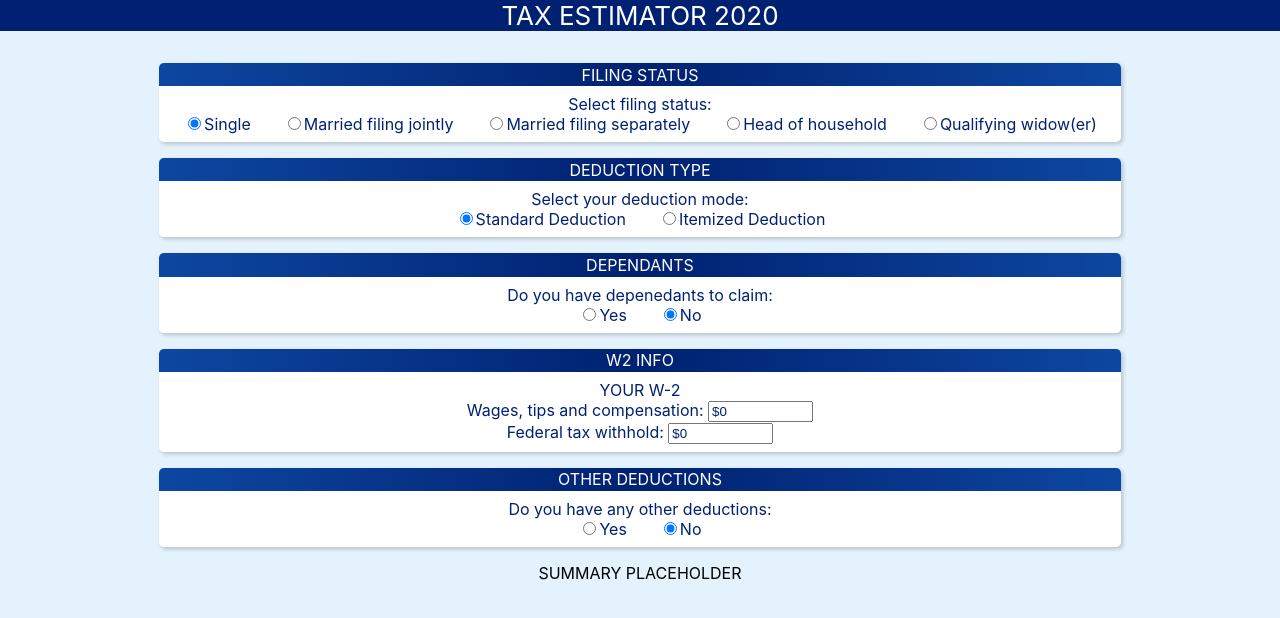
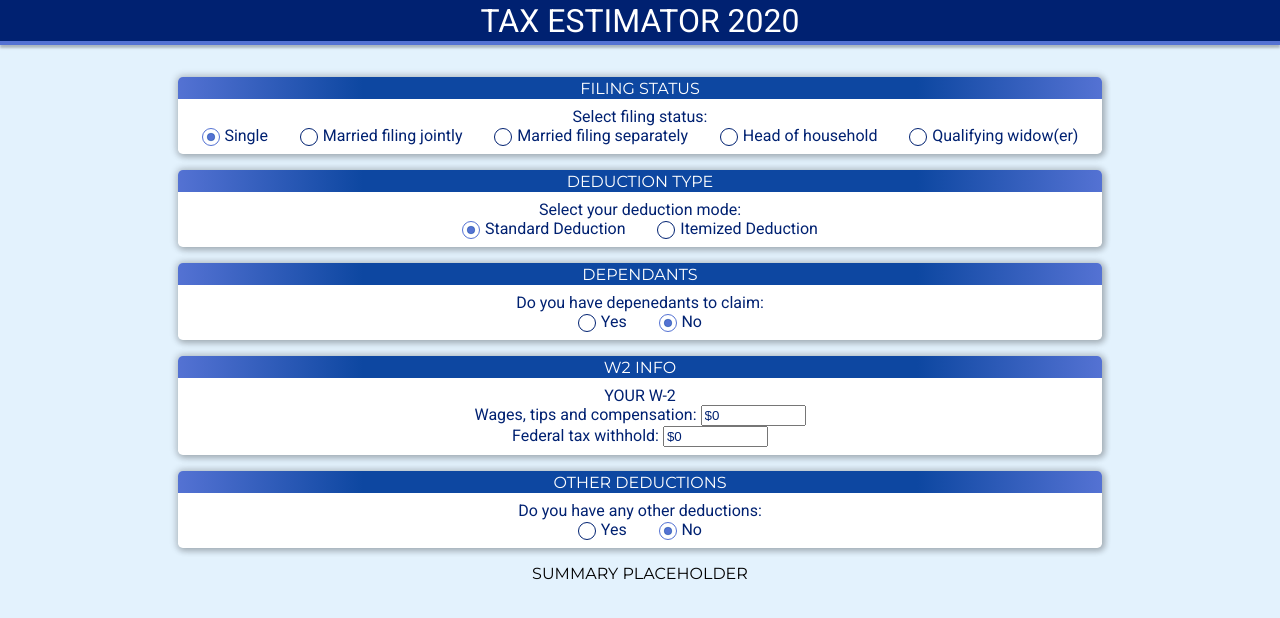
Before and after one commit to TeslaSoftware/tax-estimator, a React (Create React App) app: page / in a window 1280 px wide. Shown: the top 618 px of the page. Built offline with nearby package versions, Linux system fonts and the light colour scheme.

Commit message:
Added ripple effect and other UI items as per material UI

```diff
--- a/public/index.html
+++ b/public/index.html
@@ -9,6 +9,10 @@
       name="description"
       content="Web site created using create-react-app"
     />
+    <link href="https://fonts.googleapis.com/css2?family=Montserrat&family=Roboto&display=swap" rel="stylesheet">
+
+
+
     <link rel="stylesheet" href="https://fonts.googleapis.com/icon?family=Material+Icons" />
     <link rel="apple-touch-icon" href="%PUBLIC_URL%/logo192.png" />
     <!--
--- a/src/App.js
+++ b/src/App.js
@@ -230,9 +230,11 @@ class App extends React.Component {
               //Create a display summary
               //Create logic to calculate balance
               //Change UI to display step by step one section at a time. Also show progress in squares with numbers- highlight current section number
-              //use state variable to keep track on which screen you are and render only that section
+              //use state variable to keep track on which screen you are and render only that section.You can add all section to an array and display only current index section.
 
             }
+
+
 
             <DataEntrySection sectionName="FILING STATUS" sectionContent={this.generateFilingStatusSectionContent()} />
             <DataEntrySection sectionName="DEDUCTION TYPE" sectionContent={this.generateDeductionModeSectionContent()} />
--- a/src/App.scss
+++ b/src/App.scss
@@ -1,6 +1,23 @@
 /*
 https://material.io/resources/color/#!/?view.left=0&view.right=0&secondary.color=9CCC65&primary.color=0D47A1
 */
+@keyframes ripple-pressed {
+  0% {
+    opacity: 0;
+    transform: scale(0);
+  }
+  10% {
+    opacity: 0.5;
+    transform: scale(1);
+  }
+  95% {
+    opacity: 0;
+    transform: scale(2);
+  }
+  100% {
+    transform: scale(1);
+  }
+}
 
 $primary-color: #0d47a1;
 $primary-light-color: #5472d3;
@@ -14,13 +31,14 @@ $secondary-light-color: #cfff95;
 $secondary-dark-color: #6b9b37;
 $on-secondary-color: #000000;
 $on-secondary-light-color: #000000;
-$on-secondary-dark-color: #000000;
+$on-secondary-dark-color: #FFFFFF;
 
 $error-color:#B00020;
 $on-error-color: #FFFFFF;
 
 body{
   background-color: #e3f2fd;
+  font-family: 'Montserrat', sans-serif;
 }
 
 .App {
@@ -43,8 +61,14 @@ body{
   flex-direction: column;
   align-items: center;
   justify-content: center;
-  font-size: calc(10px + 2vmin);
+  font-size: 2rem;
+  font-family: 'Roboto', sans-serif;
+
   color: $on-primary-color;
+  font-weight: 500;
+  border-bottom: 0.3rem solid $primary-light-color;
+  box-shadow: 0px 3px 2px 0px rgba(0, 0, 0, 0.2), 0px 0 6px 0px rgba(0, 0, 0, 0.15);
+  padding: 0.1rem;
 }
 
 main{
@@ -60,18 +84,19 @@ main{
   margin: 1rem;
   overflow: hidden;
   border-radius: 0.3rem;
-  box-shadow: 2px 2px 4px 0px rgba(0, 0, 0, 0.2);
+  box-shadow: 2px 2px 6px 1px rgba(0, 0, 0, 0.2), 0px 0px 6px 3px rgba(0, 0, 0, 0.12);
   background-color: $on-primary-color;
 }
 
 
 .data-entry-section-header{
-  background: linear-gradient(to right, $primary-color, $primary-dark-color, $primary-color);
+  background: linear-gradient(to right, $primary-light-color , $primary-color 20%,  $primary-color 80%, $primary-light-color );
   color: $on-primary-color;
   padding: 0.1rem;
 }
 
 .data-entry-section-content{
+  font-family: 'Roboto', sans-serif;
   margin: 0.5rem;
   color: $primary-dark-color;
   input{
@@ -82,4 +107,106 @@ main{
 .radio-group-item{
   display: inline-block;
   margin: 0 1rem;
+  position: relative;
+  line-height: 1rem;
 }
+
+input[type=radio] {
+  opacity: 0;
+  position: absolute;
+  left: 0;
+  top: 0;
+  width: 1rem;
+  height: 1rem;
+  z-index: 2;
+}
+
+.radio-look {
+  width: 0.5rem;
+  height: 0.5rem;
+  display: inline-block;
+  vertical-align: middle;
+  padding: 0.5rem;
+  border: 1px solid $primary-dark-color;
+  border-radius: 100%;
+  position: relative;
+  margin-right: 0.3rem;
+  box-sizing: border-box;
+}
+
+
+.radio-look:before {
+  content: "";
+  position: absolute;
+  border: 1px  solid $primary-color;
+  left: 0;
+  top: 0;
+  bottom: 0;
+  right: 0;
+  background-color: $primary-light-color ;
+  opacity: 0;
+  border-radius: 100%;
+  transform: scale(0.5)
+}
+
+/*used for ripple effect*/
+.radio-look:after {
+  content: "";
+  position: absolute;
+  left: 0;
+  top: 0;
+  bottom: 0;
+  right: 0;
+  border-radius: 100%;
+  background-color: $primary-light-color ;
+  opacity: 0;
+}
+
+/*
+input[type=radio]:checked + .radio-look:after {
+  content: "\2713";
+  top: 0;
+  left: 0;
+  bottom: 0;
+  right: 0;
+  color:white;
+  position: absolute;
+  font-size: 0.9rem;
+}
+*/
+
+
+
+input[type=radio]:checked {
+  + .radio-look:before{
+    opacity: 1;
+  }
+  + .radio-look{
+    border-color: $primary-light-color;
+  }
+}
+
+
+input[type=radio]:focus + .radio-look:after{
+  animation: ripple-pressed .5s ease-out;
+}
+input[type=radio]:checked:focus + .radio-look:after{
+  animation: ripple-pressed .5s ease-out backwards;
+}
+
+/*need to disable it for mobile because it is misbehaving*/
+input[type=radio]:hover{
+  + .radio-look:after{
+    opacity: 0.1;
+    transform: scale(2);
+    transition: 0.5s ease-in;
+  }
+  &:not(:checked) + .radio-look:after{
+    background-color: $primary-dark-color ;
+  }
+  &:checked + .radio-look:after{
+    background-color: $primary-light-color ;
+  }
+}
+
+/*the conflict between hover and focused could be better handled with events listeners*/
--- a/src/RadioGroup.js
+++ b/src/RadioGroup.js
@@ -6,6 +6,7 @@ function RadioGroup(props){
         var elementID = props.radioGroupData.groupName +"-" + item.value;
         return (
             <div key={index} className={props.radioGroupData.groupName + "-container radio-group-item"}>
+              <label htmlFor={elementID}>
                 <input
                     type="radio"
                     id={elementID}
@@ -14,7 +15,8 @@ function RadioGroup(props){
                     onChange={props.handleChange}
                     value={item.value}
                 />
-                <label htmlFor={elementID}>{item.description}</label>
+                <span className="radio-look"></span>
+              {item.description}</label>
             </div>
         );
     });
```
